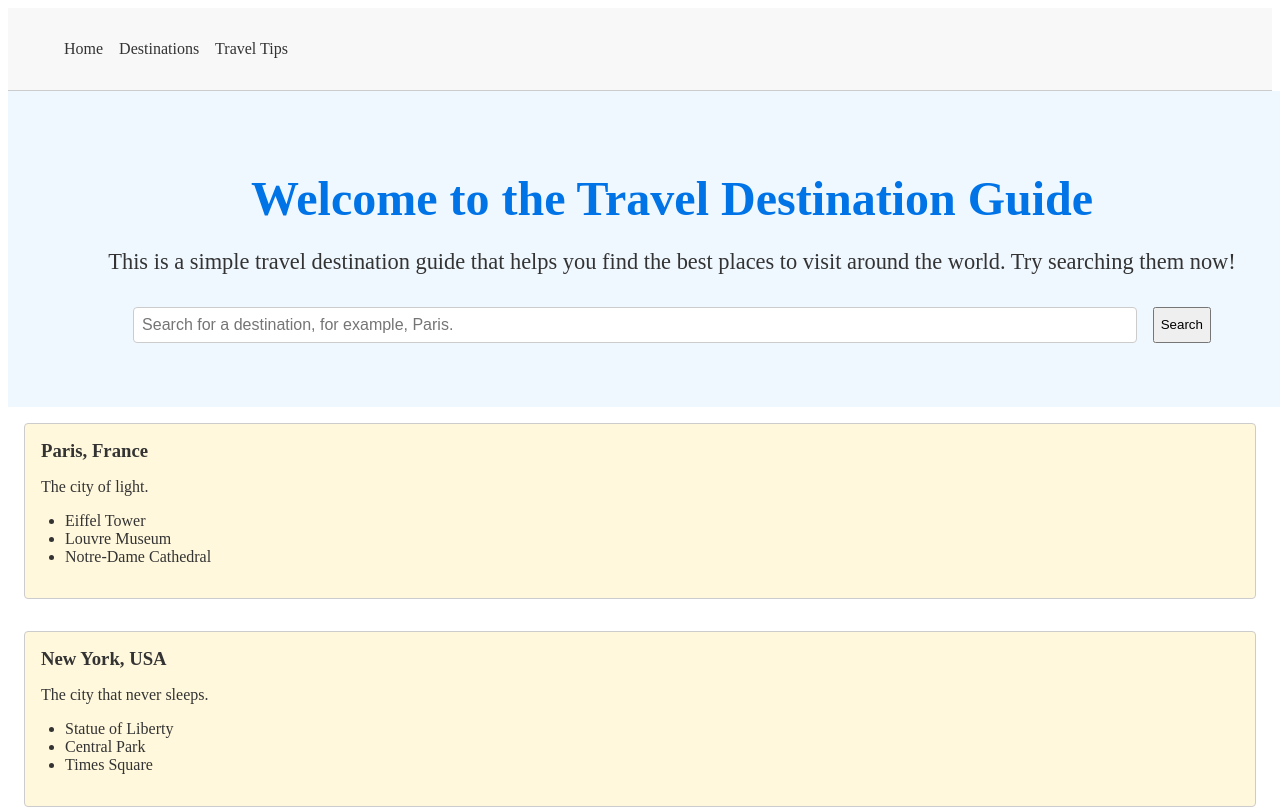
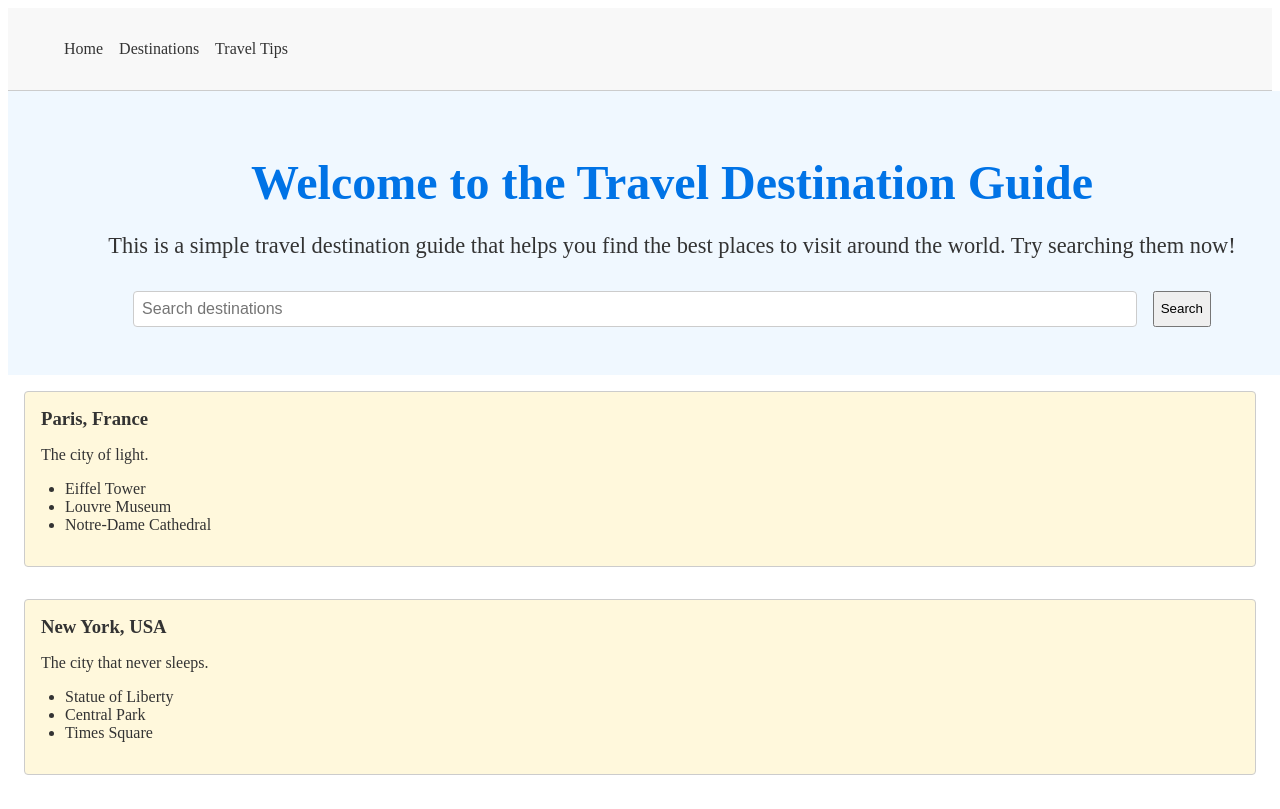
Before and after one commit to SoftwareEngineeringGoLab/SoftwareEngineeringGolab.github.io, a Vue app in the folder travel-destination-guide/: page / in a window 1280 px wide. Shown: the top 809 px of the page. Built offline with nearby package versions, Linux system fonts and the light colour scheme.

Commit message:
Merge remote-tracking branch 'origin/feature' into feature

```diff
--- a/travel-destination-guide/package.json
+++ b/travel-destination-guide/package.json
@@ -9,7 +9,8 @@
     "preview": "vite preview"
   },
   "dependencies": {
-    "vue": "^3.5.13"
+    "vue": "^3.5.13",
+    "vue-router": "^4.0.13"
   },
   "devDependencies": {
     "@vitejs/plugin-vue": "^5.2.1",
--- a/travel-destination-guide/src/App.vue
+++ b/travel-destination-guide/src/App.vue
@@ -32,7 +32,7 @@ import Tips from "@/components/Tips.vue";
 
 main {
   flex: 1;
-  padding: 3rem 2rem;
+  padding: 2rem;
   text-align: center;
   background-color: #f0f8ff; /* Light background for contrast */
   width: 100%; /* Makes sure main spans the full width */
--- a/travel-destination-guide/src/components/SearchBar.vue
+++ b/travel-destination-guide/src/components/SearchBar.vue
@@ -1,6 +1,6 @@
 <template>
   <div class="search-bar">
-    <input type="text" placeholder="Search for a destination, for example, Paris." />
+    <input type="text" v-model="searchTerm" placeholder="Search destinations" />
     <button>Search</button>
   </div>
 </template>
--- a/travel-destination-guide/src/components/Tips.vue
+++ b/travel-destination-guide/src/components/Tips.vue
@@ -1,5 +1,3 @@
-<!--Simple tips for traveling!-->
-
 <template>
   <section id="tips">
     <h2>Travel Tips</h2>
```
Also changed, not shown: 1 other file (tests, documents, lock files or other folders).
